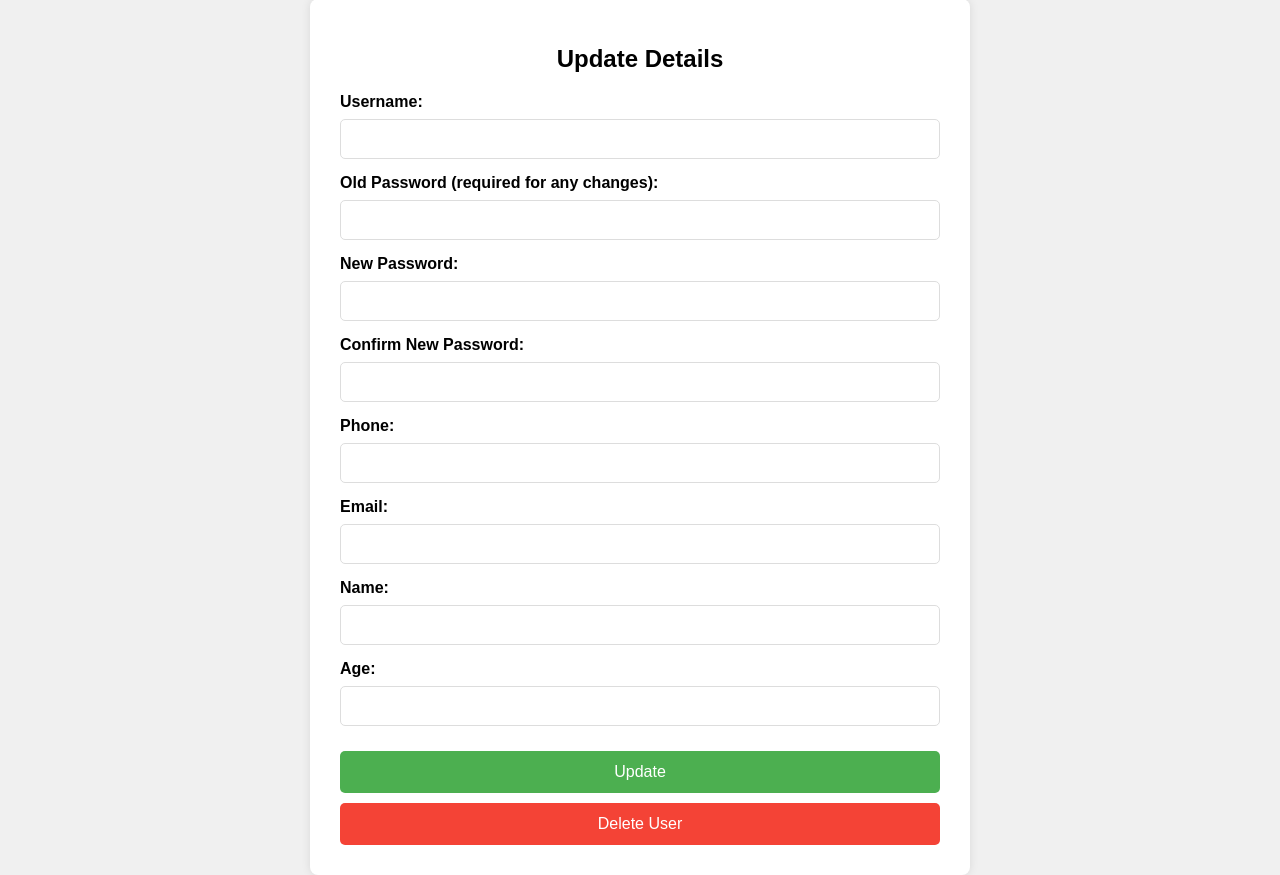
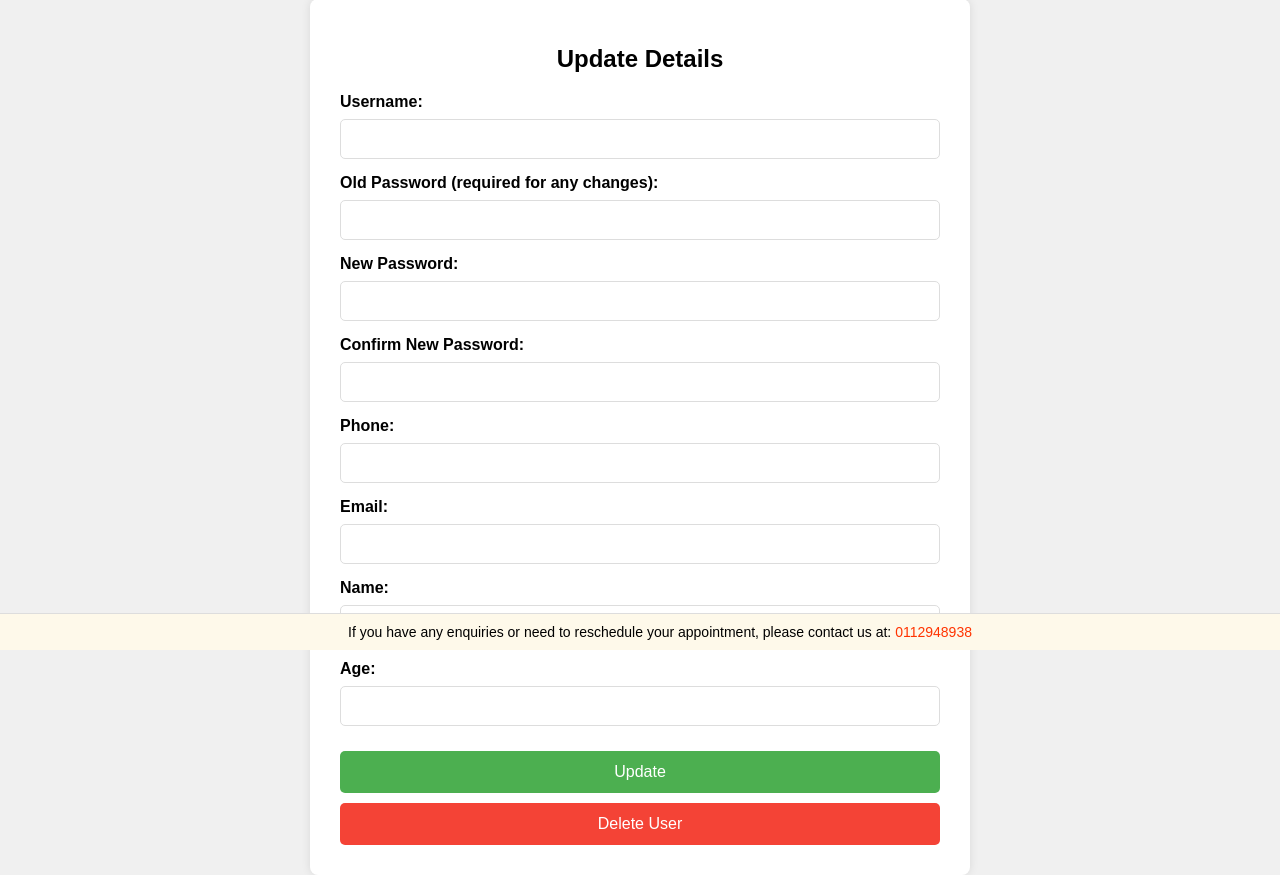
Before and after one commit to robertsquah/New-Folder, a Flask app: page /update_user in a window 1280 px wide. Shown: the part 150-1025 px from the top of the page. Run offline with Flask 3, Linux system fonts and the light colour scheme; the visitor is signed in with stand-in values (Sample User, id 1); data that the repository does not hold is empty; some libraries are stand-ins or nearby versions.

Commit message:
Update update_user.html

```diff
--- a/templates/update_user.html
+++ b/templates/update_user.html
@@ -95,6 +95,30 @@
                 padding: 20px;
             }
         }
+        footer {
+            background-color: #FEF9EA; /* Match footer background color with header */
+            padding: 10px 20px; /* Add padding to footer */
+            text-align: center; /* Center text */
+            border-top: 1px solid #ddd; /* Optional: Add a border for distinction */
+            position: fixed; /* Fix the footer at the bottom */
+            bottom: 0; /* Align to the bottom of the viewport */
+            left: 0; /* Align to the left edge */
+            width: 100%; /* Full width */
+        }
+
+        footer p {
+            margin: 0; /* Remove default margin */
+            font-size: 14px; /* Font size */
+        }
+
+        footer a {
+            color: #ff3300; /* Change link color */
+            text-decoration: none; /* Remove underline */
+        }
+
+        footer a:hover {
+            text-decoration: underline; /* Underline on hover */
+        }
     </style>
 </head>
 <body>
@@ -169,4 +193,7 @@
         });
     </script>
 </body>
+<footer>
+    <p>If you have any enquiries or need to reschedule your appointment, please contact us at: <a href="tel:0112948938">0112948938</a></p>
+</footer>
 </html>
```
